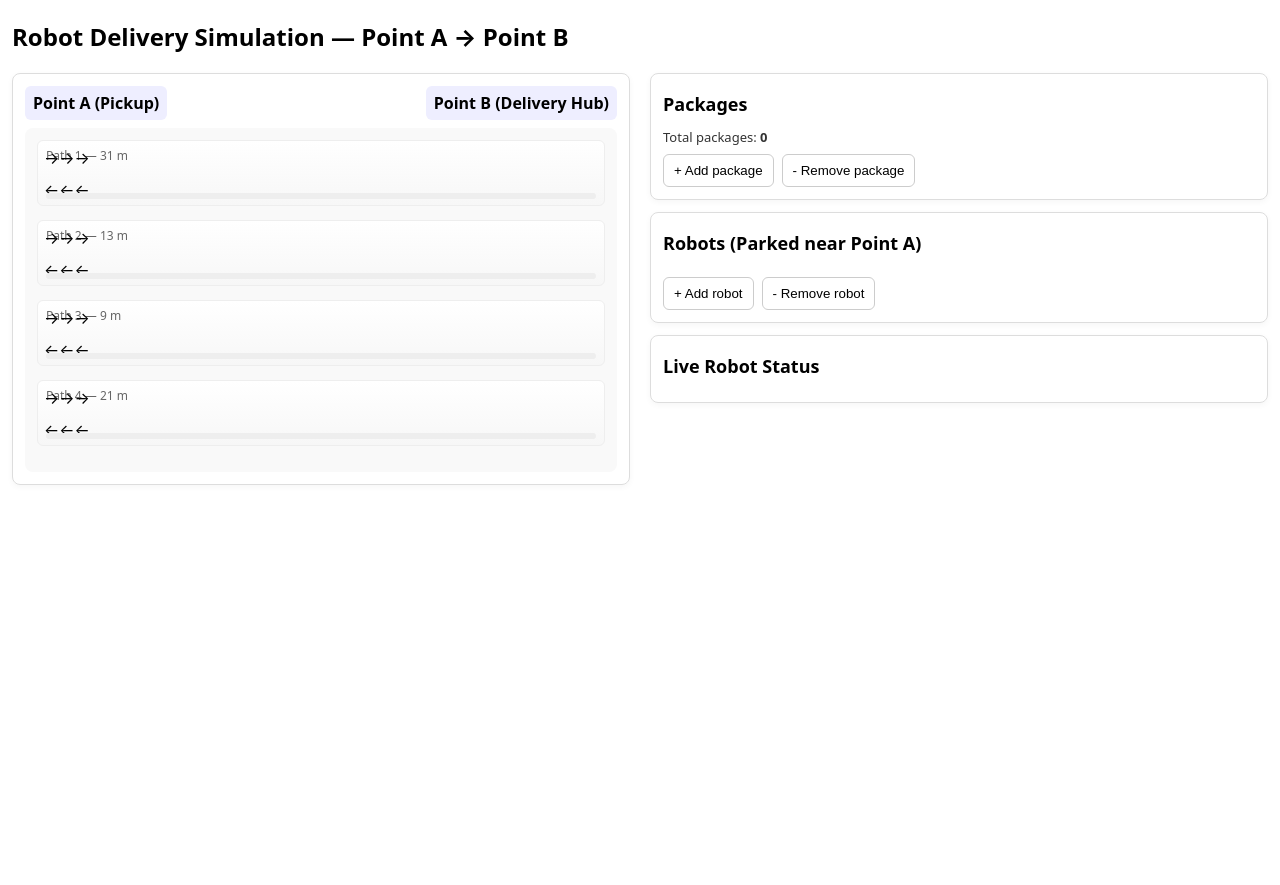
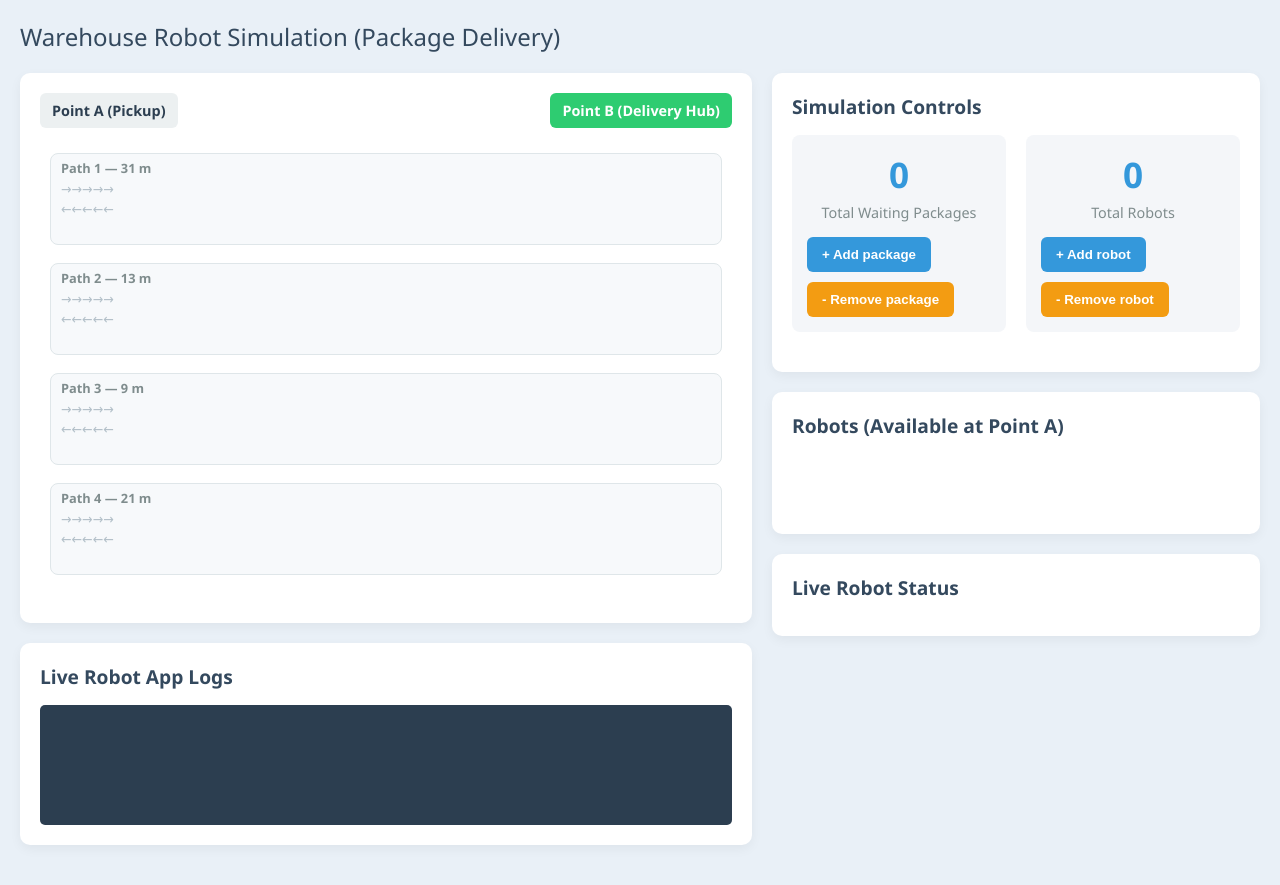
Before and after one commit to AliHassan7878/warehouse_simulation-autonomous_package_management, a Flask app: page / in a window 1280 px wide. Before the commit the page ends 485 px from the top, so only its background shows below. Run offline with Flask 3, Linux system fonts and the light colour scheme; parts of the project's set-up code (start-up, migrations or seed data) failed here and were passed over; some libraries are stand-ins or nearby versions.

Commit message:
Update robot simulation UI

```diff
--- a/robot_simulation/static/script.js
+++ b/robot_simulation/static/script.js
@@ -6,19 +6,28 @@ document.getElementById('btnRemovePackage').onclick = () => socket.emit('remove_
 document.getElementById('btnAddRobot').onclick = () => socket.emit('add_robot');
 document.getElementById('btnRemoveRobot').onclick = () => socket.emit('remove_robot');
 
-// Paths
+// UI KPI elements
+const totalPackagesEl = document.getElementById('total_packages');
+const totalRobotsEl = document.getElementById('total_robots');
 const pathsEl = document.getElementById('paths');
+const poolEl = document.getElementById('robot_pool');
+const statusAreaEl = document.getElementById('robot_status_area');
+const logsAreaEl = document.getElementById('robot_live_logs_area'); // 🚀 NEW 🚀
 
+// ...
+
+// --- Path Setup ---
 function buildPaths() {
   pathsEl.innerHTML = '';
   PATH_LENGTHS.forEach((len, i) => {
     const pathDiv = document.createElement('div');
     pathDiv.className = 'path';
     pathDiv.id = 'path_' + i;
+    // NOTE: Updated path rendering to match new styles
     pathDiv.innerHTML = `
       <div class="path-label">Path ${i + 1} — ${len} m</div>
-      <div class="lane top"><div class="arrows">→→→</div></div>
-      <div class="lane bottom"><div class="arrows">←←←</div></div>
+      <div class="lane top"><div class="arrows">→→→→→</div></div>
+      <div class="lane bottom"><div class="arrows">←←←←←</div></div>
       <div class="robot-progress"><div class="bar" id="progressbar_${i}"></div></div>
     `;
     pathsEl.appendChild(pathDiv);
@@ -26,74 +35,141 @@ function buildPaths() {
 }
 buildPaths();
 
-// --- Remove queue updates ---
-// function updateQueue(len, cap){ … }  <- remove this
+function robotLog(msg) {
+    if (!logsAreaEl) return;
+    const p = document.createElement('div');
+    p.textContent = msg;
+
+    // Basic coloring based on Python log level string
+    if (msg.includes("[ERROR]")) {
+        p.className = "log-error";
+    } else if (msg.includes("[WARNING]")) {
+        p.className = "log-warning";
+    } else {
+        p.className = "log-info";
+    }
+
+    logsAreaEl.appendChild(p);
+    logsAreaEl.scrollTop = logsAreaEl.scrollHeight;
+}
 
 function updateRobots(robots){
-  const pool = document.getElementById('robot_pool');
-  pool.innerHTML = '';
-  const sarea = document.getElementById('robot_status_area');
-  sarea.innerHTML = '';
+  const totalRobotsEl = document.getElementById('total_robots');
+  const poolEl = document.getElementById('robot_pool');
+  const statusAreaEl = document.getElementById('robot_status_area');
 
-  // remove old robot chips
+  poolEl.innerHTML = '';
+  statusAreaEl.innerHTML = '';
+
+  // 1. Remove all existing path chips before updating
   document.querySelectorAll('.robot-chip').forEach(el => el.remove());
 
+  // 2. Insert new chips/status lines
   robots.forEach(r => {
-    // --- Update Status Area ---
-    const d = document.createElement('div');
-    d.className = 'status';
 
-    let distance = '-';
-    let packageId = r.packageId || '-';
-    if (r.path !== null) {
-      // NOTE: We use r.distance directly as it's already in meters (Python code)
-      distance = Math.round(r.distance);
-    }
-
+    const distance = r.path !== null ? Math.round(r.distance) : 0;
+    const packageId = r.packageId;
     const speed = r.speed ? r.speed.toFixed(1) : '0.0';
     const pathLabel = r.path === null ? '-' : (r.path + 1);
 
-    d.innerText = `R${r.id} — Package: ${packageId} — Status: ${r.status} — Path: ${pathLabel} — Distance: ${distance} m — Speed: ${speed} m/s`;
-    sarea.appendChild(d);
+    // --- A. Update Live Robot Status Area ---
+    const d = document.createElement('div');
+    d.className = 'robot-status-item';
+    d.innerHTML = `
+        <span class="robot-id">R${r.id}</span>
+        <span class="status-line">
+            <span class="label">Status:</span>
+            <strong class="status-value">${r.status.replace(/_/g, ' ').toUpperCase()}</strong>
+        </span>
+        <span class="status-line">
+            <span class="label">Package:</span>
+            <strong>${packageId || '-'}</strong>
+        </span>
+        <span class="status-line">
+            <span class="label">Path:</span>
+            <strong>${pathLabel}</strong>
+            <span class="label">Dist:</span>
+            <strong>${distance} m</strong>
+            <span class="label">Speed:</span>
+            <strong>${speed} m/s</strong>
+        </span>
+    `;
+    statusAreaEl.appendChild(d);
 
-    // --- Update Path Visualization ---
+    // --- B. Update Path Visualization / Parked Pool ---
     if (r.path !== null) {
+      // Robot is ON A PATH
+
       let chip = document.getElementById('chip_' + r.id);
       if (!chip) {
         chip = document.createElement('div');
-        chip.className = 'robot-chip small';
+        chip.className = 'robot-chip';
         chip.id = 'chip_' + r.id;
-        chip.innerText = 'R' + r.id;
         const parent = document.getElementById('path_' + r.path);
         parent.appendChild(chip);
       }
 
+      // Determine package visibility based on status
+      const isCarryingPackage = (
+          r.status.includes('moving_to_B') ||
+          r.status.includes('waiting_at_A_with_package') ||
+          r.status.includes('returning_with_package') // Denied delivery returns with package
+      );
+
+      const packageLabel = isCarryingPackage ? 'P' : '';
+
+      // Update Chip Content (Robot ID + Package Chip based on status)
+      chip.innerHTML = `R${r.id}` + (packageLabel ? `<div class="package-chip">${packageLabel}</div>` : '');
+
       // Horizontal position based on distance / path length
-      // Since r.distance is 0.0 when waiting at A, progressPercent is 0, keeping it at the start.
       const progressPercent = Math.min((r.distance / PATH_LENGTHS[r.path]) * 100, 100);
-      chip.style.left = progressPercent + '%';
+      chip.style.left = `calc(${progressPercent}% - 20px)`;
 
-      // 🛑 FIX: Lane based on status (Top lane for moving to B and WAITING at A)
+      // Lane Logic: Top (Forward) vs. Bottom (Return)
+      const isForward = (
+          r.status.includes('moving_to_B') ||
+          r.status.includes('waiting_at_A')
+      );
+
       let chipTop;
-      if (r.status === 'moving_to_B' || r.status === 'waiting_at_A_with_package') {
-          // Top lane (forward lane)
-          chipTop = '8px';
+      if (isForward) {
+          // Top lane: Moving A -> B
+          chipTop = '12px';
       } else {
-          // Bottom lane (return lane, includes 'returning' and 'returning_with_package')
-          chipTop = '30px';
+          // Bottom lane: Returning B -> A (status='returning' or 'returning_with_package')
+          chipTop = '42px';
       }
       chip.style.top = chipTop;
 
-      chip.title = `Package: ${packageId}, Status: ${r.status}, Speed: ${speed} m/s, Distance: ${distance} m`;
+      // Update progress bar
+      const barEl = document.getElementById(`progressbar_${r.path}`);
+      if (barEl) {
+          barEl.style.width = progressPercent + '%';
+      }
+
     } else {
-      // Robot is idle, remove chip from path
-      const chip = document.getElementById('chip_' + r.id);
-      if (chip) chip.remove();
+      // Robot is IDLE (Parked)
+      const parkedChip = document.createElement('div');
+      parkedChip.className = 'parked-robot';
+      parkedChip.innerText = 'R' + r.id;
+      poolEl.appendChild(parkedChip);
     }
   });
+
+  // Update total robot count KPI
+  totalRobotsEl.innerText = robots.length;
 }
 
+
+// --- SocketIO Listener ---
 socket.on('state_update', data=>{
-  document.getElementById('packages').innerText = data.packages;
+  // Update total package KPI
+  totalPackagesEl.innerText = data.packages;
+
+  // Update robots (handles both status area and path/pool visualization)
   updateRobots(data.robots);
 });
+
+socket.on("robot_live_log", (data) => {
+    robotLog(data.msg);
+});
--- a/robot_simulation/static/style.css
+++ b/robot_simulation/static/style.css
@@ -1,31 +1,229 @@
-body { font-family: system-ui, -apple-system, "Segoe UI", Roboto, "Helvetica Neue", Arial; margin: 12px; }
-.container { display:flex; gap:20px; }
-.col { flex:1; min-width: 260px; }
-.panel { border:1px solid #ddd; border-radius:8px; padding:12px; margin-bottom:12px; box-shadow:0 2px 6px rgba(0,0,0,0.04); }
-h3 { margin:6px 0 12px 0; font-size:18px; }
-.paths { background:#f9f9f9; padding:12px; border-radius:8px; }
-.path { position:relative; height:64px; margin-bottom:14px; background:linear-gradient(180deg,#fff,#f7f7f7); border-radius:6px; border:1px solid #eee; overflow:hidden; }
-.lane { position:absolute; left:0; right:0; height:50%; top:0; display:flex; align-items:center; gap:4px; padding:6px; }
-.lane.bottom { top:50%; }
-.lane .arrows { flex:1; height:100%; }
-.arrow { display:inline-block; margin-right:8px; opacity:0.6; font-size:12px; transform: translateX(0); animation: arrow-move 2s linear infinite; }
+/* --- Base Reset & Typography (Matching Hub Dashboard) --- */
+body {
+    font-family: 'Segoe UI', Tahoma, Geneva, Verdana, sans-serif;
+    margin: 0;
+    background: #e9f0f7; /* Light blue/grey background */
+    color: #333;
+    padding: 20px;
+}
+h2 {
+    margin: 0 0 20px 0;
+    font-weight: 300;
+    color: #34495e; /* Dark header color */
+}
+
+/* --- Layout --- */
+.container {
+    display: grid;
+    grid-template-columns: 1.5fr 1fr; /* Paths wider than controls */
+    gap: 20px;
+}
+.col { min-width: 260px; }
+.panel {
+    background: #fff;
+    padding: 20px;
+    border-radius: 10px;
+    box-shadow: 0 4px 12px rgba(0, 0, 0, 0.05); /* Soft, elevated look */
+    margin-bottom: 20px;
+}
+h3 { margin: 0 0 15px 0; font-size: 1.2em; font-weight: 600; color: #34495e; }
+
+/* --- KPI / Info Blocks --- */
+.kpi-grid {
+    display: grid;
+    grid-template-columns: 1fr 1fr;
+    gap: 20px;
+    margin-bottom: 20px;
+}
+.kpi-card {
+    text-align: center;
+    padding: 15px;
+    border-radius: 8px;
+    background: #f4f6f9; /* Light contrast background */
+}
+.kpi-value { font-size: 2.2em; font-weight: 700; color: #3498db; }
+.kpi-label { font-size: 0.9em; color: #7f8c8d; margin-top: 5px; }
+
+/* --- Controls & Buttons --- */
+.controls { display: flex; gap: 10px; margin-top: 15px; flex-wrap: wrap; }
+button {
+    padding: 10px 15px;
+    border-radius: 6px;
+    border: none;
+    background: #3498db; /* Primary button color */
+    color: white;
+    font-weight: 600;
+    cursor: pointer;
+    transition: background 0.2s, transform 0.1s;
+}
+button:hover { background: #2980b9; }
+button:active { transform: scale(0.98); }
+
+/* --- Path Visualization --- */
+.paths { padding: 10px; border-radius: 8px; }
+.toprow {
+    display: flex;
+    justify-content: space-between;
+    align-items: center;
+    margin-bottom: 15px;
+}
+.point-label {
+    font-weight: 700;
+    padding: 8px 12px;
+    border-radius: 6px;
+    background: #ecf0f1; /* Light grey label */
+    color: #2c3e50;
+    font-size: 0.9em;
+}
+
+.path {
+    position: relative;
+    height: 70px; /* Slightly taller for visual clarity */
+    margin-bottom: 18px;
+    background: #f7f9fb;
+    border-radius: 8px;
+    border: 1px solid #dfe6e9;
+    overflow: hidden;
+    padding-top: 20px;
+}
+.path-label {
+    position: absolute;
+    left: 10px;
+    top: 5px;
+    font-size: 0.8em;
+    color: #7f8c8d;
+    font-weight: 600;
+}
+.lane {
+    position: absolute;
+    left: 0; right: 0;
+    height: 50%;
+    top: 25px; /* Adjusting lane position */
+    display: flex;
+    align-items: center;
+    gap: 4px;
+    padding: 0 10px;
+}
+.lane.bottom { top: 45px; }
+.lane .arrows { flex: 1; height: 100%; font-size: 14px; color: #b3c0c9; }
+.arrow { display: inline-block; margin-right: 8px; transform: translateX(0); animation: arrow-move 2s linear infinite; }
 @keyframes arrow-move { 0% { transform: translateX(-4px);} 50% { transform: translateX(4px);} 100% { transform: translateX(-4px);} }
-.robot-chip { width:40px; height:28px; border-radius:6px; background:#0b84ff; color:#fff; display:flex; align-items:center; justify-content:center; font-weight:600; box-shadow:0 2px 6px rgba(11,132,255,0.15); position:absolute; top:12px; transition: left 0.1s linear; }
-.robot-chip.small { width:28px; height:22px; font-size:12px; }
-.status { font-size:13px; color:#444; margin-top:6px; }
-.controls { display:flex; gap:8px; margin-top:8px; flex-wrap:wrap; }
-button { padding:8px 10px; border-radius:6px; border:1px solid #ccc; background:#fff; cursor:pointer; }
-button:active { transform: scale(0.95); background:#eef; }
-.sidebox { display:flex; flex-direction:column; gap:8px; }
-.robot-pool { display:flex; gap:8px; flex-wrap:wrap; align-items:center; }
-.parked-robot { width:48px; height:48px; border-radius:8px; background:#222; display:flex; align-items:center; justify-content:center; color:#fff; font-weight:700; box-shadow:0 4px 12px rgba(0,0,0,0.18); }
-.queue { display:flex; gap:6px; flex-direction:column; justify-content:flex-end; height:180px; padding:6px; border:1px dashed #ddd; border-radius:6px; background: #fafafa; }
-.slot { height:18px; border-radius:4px; background: #ededed; display:flex; align-items:center; justify-content:center; color:#666; font-size:12px; border:1px solid #e0e0e0; }
-.slot.filled { background:#0b84ff; color:white; }
-.info { font-size:13px; color:#333; }
-.small { font-size:12px; color:#666; }
-.toprow { display:flex; justify-content:space-between; align-items:center; gap:12px; margin-bottom:8px; }
-.path-label { position:absolute; left:8px; top:6px; font-size:12px; color:#666; }
-.point-label { font-weight:700; padding:6px 8px; border-radius:6px; background:#eef; }
-.robot-progress { position:absolute; bottom:6px; left:8px; right:8px; height:6px; background:#eee; border-radius:4px; overflow:hidden; }
-.robot-progress > .bar { height:100%; width:0%; background:#0b84ff; transition: width 0.1s linear; }
+
+/* --- Robot Chip (On Path) --- */
+.robot-chip {
+    width: 40px;
+    height: 24px;
+    border-radius: 4px;
+    background: #e74c3c; /* Red for high visibility/movement */
+    color: #fff;
+    display: flex;
+    align-items: center;
+    justify-content: center;
+    font-weight: 700;
+    box-shadow: 0 2px 6px rgba(231, 76, 60, 0.2);
+    position: absolute;
+    z-index: 10;
+    transition: left 0.1s linear;
+    font-size: 13px;
+    /* Add padding/flex for package chip */
+    padding-right: 2px; /* Make room for package */
+    display: flex;
+    align-items: center;
+    justify-content: center;
+    gap: 4px;
+}
+
+/* --- Parked Robot Pool (Visualization) --- */
+.robot-pool {
+    display: flex;
+    gap: 12px;
+    flex-wrap: wrap;
+    align-items: center;
+    min-height: 60px;
+}
+.parked-robot {
+    width: 50px;
+    height: 50px;
+    border-radius: 50%; /* Circular chip */
+    background: #2c3e50; /* Dark color for parked state */
+    display: flex;
+    align-items: center;
+    justify-content: center;
+    color: #fff;
+    font-weight: 700;
+    box-shadow: 0 4px 8px rgba(0, 0, 0, 0.1);
+    border: 3px solid #f1c40f; /* Yellow border to signify 'waiting for task' */
+    font-size: 1.1em;
+}
+
+.package-chip {
+    width: 14px;
+    height: 14px;
+    border-radius: 3px;
+    background: #f1c40f; /* Yellow color for packages */
+    color: #333;
+    font-size: 8px;
+    font-weight: 900;
+    display: flex;
+    align-items: center;
+    justify-content: center;
+    box-shadow: 0 1px 3px rgba(0,0,0,0.2);
+}
+
+/* --- Live Status Area --- */
+/* ---: Live Log Panel Style --- */
+#robot_live_logs_area {
+    max-height: 250px; /* Limit height */
+    min-height: 100px;
+    overflow-y: auto;
+    font-family: 'Consolas', 'Courier New', monospace;
+    background: #2c3e50; /* Dark background */
+    color: #ecf0f1;
+    padding: 10px;
+    border-radius: 5px;
+    font-size: 0.8em;
+}
+#robot_live_logs_area div {
+    line-height: 1.4;
+    border-bottom: 1px dotted rgba(255, 255, 255, 0.1);
+    padding-bottom: 2px;
+}
+.log-info { color: #bdc3c7; }
+.log-warning { color: #f1c40f; } /* Yellow for WARNING/ERROR */
+.log-error { color: #e74c3c; }  /* Red for ERROR */
+
+#robot_status_area {
+    display: flex;
+    flex-direction: column;
+    gap: 10px;
+}
+.robot-status-item {
+    padding: 10px;
+    border-radius: 6px;
+    background: #fcfcfc;
+    border: 1px solid #eee;
+    font-size: 0.9em;
+}
+.status-line {
+    display: block;
+    color: #555;
+}
+.status-line strong {
+    color: #333;
+    font-weight: 600;
+}
+.status-value {
+    font-style: italic;
+    color: #3498db;
+}
+.status-line .label {
+    font-weight: 400;
+    color: #7f8c8d;
+    margin-right: 5px;
+}
+.robot-id {
+    font-weight: 700;
+    color: #e74c3c;
+    margin-right: 8px;
+    font-size: 1.1em;
+}
--- a/robot_simulation/templates/index.html
+++ b/robot_simulation/templates/index.html
@@ -2,46 +2,69 @@
 <html>
 <head>
   <meta charset="utf-8" />
-  <title>Robot Delivery Simulation</title>
+  <title>Warehouse Robot Simulation (Package Delivery)</title>
   <link rel="stylesheet" href="{{ url_for('static', filename='style.css') }}">
 </head>
 <body>
-  <h2>Robot Delivery Simulation — Point A → Point B</h2>
+  <h2>Warehouse Robot Simulation (Package Delivery)</h2>
+
   <div class="container">
+
     <div class="col">
+
       <div class="panel">
         <div class="toprow">
           <span class="point-label">Point A (Pickup)</span>
-          <span class="point-label">Point B (Delivery Hub)</span>
+          <span class="point-label" style="background: #2ecc71; color: white;">Point B (Delivery Hub)</span>
         </div>
         <div class="paths" id="paths"></div>
       </div>
+
+      <div class="panel">
+        <h3>Live Robot App Logs</h3>
+        <div id="robot_live_logs_area"></div>
+      </div>
+
     </div>
 
     <div class="col">
+
       <div class="panel">
-        <h3>Packages</h3>
-        <div class="info">Total packages: <strong id="packages">0</strong></div>
-        <div class="controls">
-          <button id="btnAddPackage">+ Add package</button>
-          <button id="btnRemovePackage">- Remove package</button>
+        <h3>Simulation Controls</h3>
+        <div class="kpi-grid">
+          <div class="kpi-card">
+            <div class="kpi-value" id="total_packages">0</div>
+            <div class="kpi-label">Total Waiting Packages</div>
+            <div class="controls">
+              <button id="btnAddPackage">+ Add package</button>
+              <button id="btnRemovePackage" style="background:#f39c12;">- Remove package</button>
+            </div>
+          </div>
+
+          <div class="kpi-card">
+            <div class="kpi-value" id="total_robots">0</div>
+            <div class="kpi-label">Total Robots</div>
+            <div class="controls">
+              <button id="btnAddRobot">+ Add robot</button>
+              <button id="btnRemoveRobot" style="background:#f39c12;">- Remove robot</button>
+            </div>
+          </div>
         </div>
       </div>
 
       <div class="panel">
-        <h3>Robots (Parked near Point A)</h3>
-        <div class="robot-pool" id="robot_pool"></div>
-        <div class="controls" style="margin-top:10px;">
-          <button id="btnAddRobot">+ Add robot</button>
-          <button id="btnRemoveRobot">- Remove robot</button>
-        </div>
+        <h3>Robots (Available at Point A)</h3>
+        <div class="robot-pool" id="robot_pool">
+          </div>
       </div>
 
       <div class="panel">
         <h3>Live Robot Status</h3>
-        <div id="robot_status_area"></div>
+        <div id="robot_status_area">
+          </div>
       </div>
-    </div>
+
+      </div>
   </div>
 
 <script src="//cdnjs.cloudflare.com/ajax/libs/socket.io/4.7.2/socket.io.min.js"></script>
```
